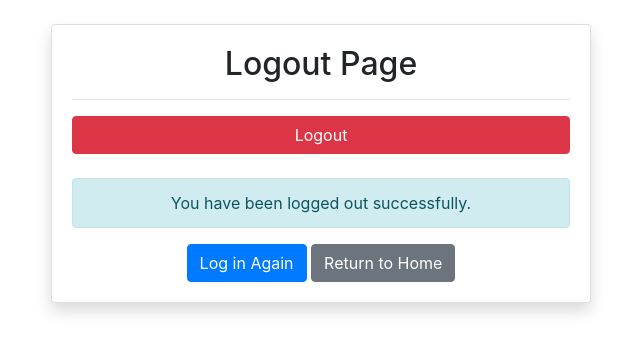
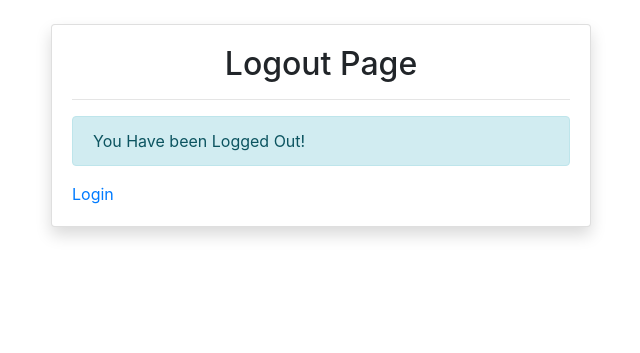
Before and after one commit to bikeeprajapati/blogWebsite, a Django app: template blog/templates/users/logout.html in a window 1280 px wide. Shown: the part 56-409 px from the top of the page, without its empty margins (319-959 px from the left). Run offline with Django 5.2, Linux system fonts and the light colour scheme; the template is opened without the code that fills it, so the values that code supplies are empty; some libraries are stand-ins or nearby versions.

Commit message:
worked on Logoutpage

```diff
--- a/blog/templates/partials/nav.html
+++ b/blog/templates/partials/nav.html
@@ -2,7 +2,7 @@
 
     <div class="container">
       {% if request.user.is_authenticated %}
-      <a class="navbar-brand text-white" href="#">PostScribers</a>
+      <a class="navbar-brand text-white" href="{% url 'blog-index' %}">PostScribers</a>
       <button class="navbar-toggler" type="button" data-toggle="collapse" data-target="#navbarSupportedContent" aria-controls="navbarSupportedContent" aria-expanded="false" aria-label="Toggle navigation">
       <span class="navbar-toggler-icon"></span>
       </button>
@@ -13,17 +13,17 @@
           <a class="nav-link text-white" href="#">Profile <span class="sr-only">(current)</span></a>
         </li>
         <li class="nav-item">
-          <a class="nav-link text-white" href="#">Logout</a>
+          <a class="nav-link text-white" href="{% url 'users-logout' %}">Logout</a>
         </li>
 
       </ul>
       {% else %}
       <ul class="navbar-nav ml-auto">
         <li class="nav-item active">
-          <a class="nav-link text-white" href="#">Sign Up <span class="sr-only">(current)</span></a>
+          <a class="nav-link text-white" href="{% url 'users-sign-up' %}">Sign Up <span class="sr-only">(current)</span></a>
         </li>
         <li class="nav-item">
-          <a class="nav-link text-white" href="#">Login</a>
+          <a class="nav-link text-white" href="{% url 'users-login' %}"> Login </a>
         </li>
 
       </ul>
--- a/blog/templates/users/logout.html
+++ b/blog/templates/users/logout.html
@@ -1,34 +1,24 @@
 {% extends "partials/base.html" %}
-{% block title %}Logout Page{% endblock %}
+{% block title %}Logout page{% endblock %}
 {% load crispy_forms_tags %}
 {% block content %}
-<div class="container">
+ <div class="container">
     <div class="row mt-5 pt-3">
-        <div class="col-md-6 offset-md-3"> <!-- Adjusted offset for better centering -->
-            <div class="card my-3 shadow">
-                <div class="card-body">
+        <div class="col-md-6 offset-md-3">
+            <div class="card my-3 shadow" >
+                <div class="card-body" >
                     <h2 class="text-center">Logout Page</h2>
                     <hr>
+                    <div class="alert alert-info">
 
-                    <!-- Logout Form -->
-                    <form method="post" action="{% url 'logout' %}">
-                        {% csrf_token %}
-                        <button type="submit" class="btn btn-danger btn-block">Logout</button> <!-- Full-width button -->
-                    </form>
-
-                    <!-- Logout Message -->
-                    <div class="alert alert-info text-center mt-4">
-                        You have been logged out successfully.
+                    You Have been Logged Out!
                     </div>
-
-                    <!-- Navigation Buttons -->
-                    <div class="text-center mt-3">
-                        <a href="{% url 'login' %}" class="btn btn-primary">Log in Again</a>
-                        <a href="/" class="btn btn-secondary">Return to Home</a>
-                    </div>
+                    <a href="{% url 'users-login' %}">Login</a>
                 </div>
             </div>
         </div>
+
     </div>
-</div>
+ </div>
+
 {% endblock %}
--- a/blog/templates/users/sign_up.html
+++ b/blog/templates/users/sign_up.html
@@ -4,7 +4,7 @@
 {% block content %}
  <div class="container">
     <div class="row mt-5 pt-3">
-        <div class="col-md-5 offset-md-6">
+        <div class="col-md-6 offset-md-3">
             <div class="card my-3 shadow" >
                 <div class="card-body" >
                     <h2 class="text-center">Sign Up Page</h2>
--- a/mysite/settings.py
+++ b/mysite/settings.py
@@ -82,7 +82,7 @@ USE_TZ = True
 CRISPY_TEMPLATE_PACK = 'bootstrap4'
 
 LOGIN_REDIRECT_URL = 'blog-index'
-LOGOUT_REDIRECT_URL = '/login/'  # Redirect to login page after logout
+
 
 STATIC_URL = 'static/'
 
--- a/users/urls.py
+++ b/users/urls.py
@@ -4,9 +4,9 @@ from django.contrib.auth import views as auth_view
 from django.contrib.auth.views import LogoutView
 
 urlpatterns = [
-    path('sign_up/', views.sign_up, name='users-sign_up'),
+    path('sign_up/', views.sign_up, name='users-sign-up'),
     path('login/', auth_view.LoginView.as_view(template_name='users/login.html'), name='users-login'),
+    path('logout/', views.logout_view, name='users-logout'),
 
-    # Logout URL path
-    path('logout/', LogoutView.as_view(template_name='logout.html'), name='logout'),
+
 ]
--- a/users/views.py
+++ b/users/views.py
@@ -1,6 +1,8 @@
 from django.shortcuts import render , redirect
 from django.contrib.auth.forms import UserCreationForm
 from .forms import SignUpForm
+from django.contrib.auth import logout
+
 
 # Create your views here.
 def sign_up(request):
@@ -16,3 +18,7 @@ def sign_up(request):
         'form': form,
     }
     return render(request, 'users/sign_up.html', context)
+def logout_view(request):
+    """A customised logout page"""
+    logout(request)
+    return render(request, 'users/logout.html')
```
Also changed, not shown: blog/templates/users/login.html (+9 -1 lines), db.sqlite3.
